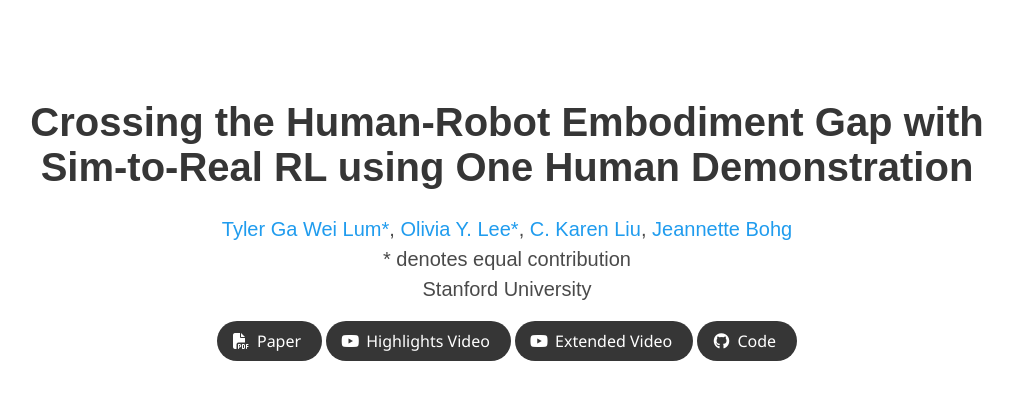
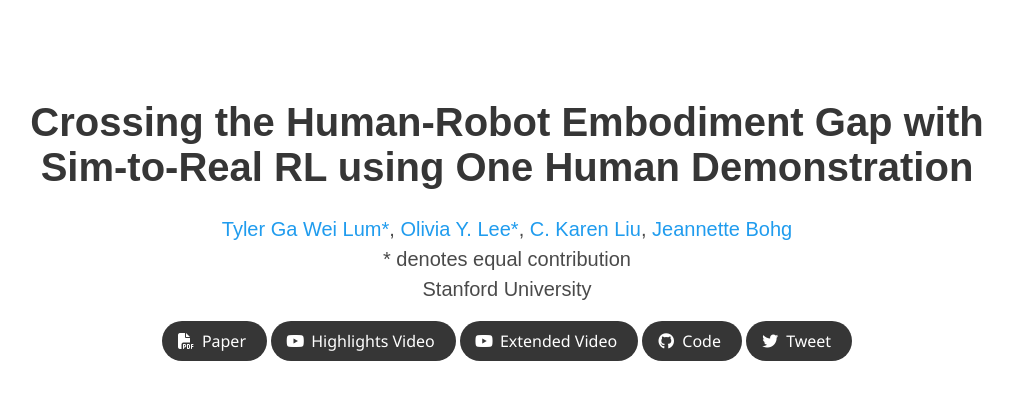
Before and after one commit to human2sim2robot/human2sim2robot.github.io, a plain HTML site: page index.html in a window 1280 px wide. Shown: the top 411 px of the page, without its empty margins (133-1146 px from the left). Drawn offline with nearby package versions, Linux system fonts and the light colour scheme; some icons are missing; a web font is replaced by a local one.

Commit message:
Add Tweet button

```diff
--- a/index.html
+++ b/index.html
@@ -75,8 +75,8 @@
 
             <div class="column has-text-centered">
               <div class="publication-links">
+                <!-- arXiv Link -->
                 <span class="link-block">
-                  <!-- arXiv Link -->
                   <a href="https://arxiv.org/abs/2504.12609" class="external-link button is-normal is-rounded is-dark">
                     <span class="icon">
                       <i class="fas fa-file-pdf"></i>
@@ -109,6 +109,15 @@
                       <i class="fab fa-github"></i>
                     </span>
                     <span>Code</span>
+                  </a>
+                </span>
+                <!-- Twitter Link. -->
+                <span class="link-block">
+                  <a href="https://x.com/tylerlum23/status/1928489598037975338" class="external-link button is-normal is-rounded is-dark">
+                    <span class="icon">
+                      <i class="fab fa-twitter"></i>
+                    </span>
+                    <span>Tweet</span>
                   </a>
                 </span>
               </div>
```
